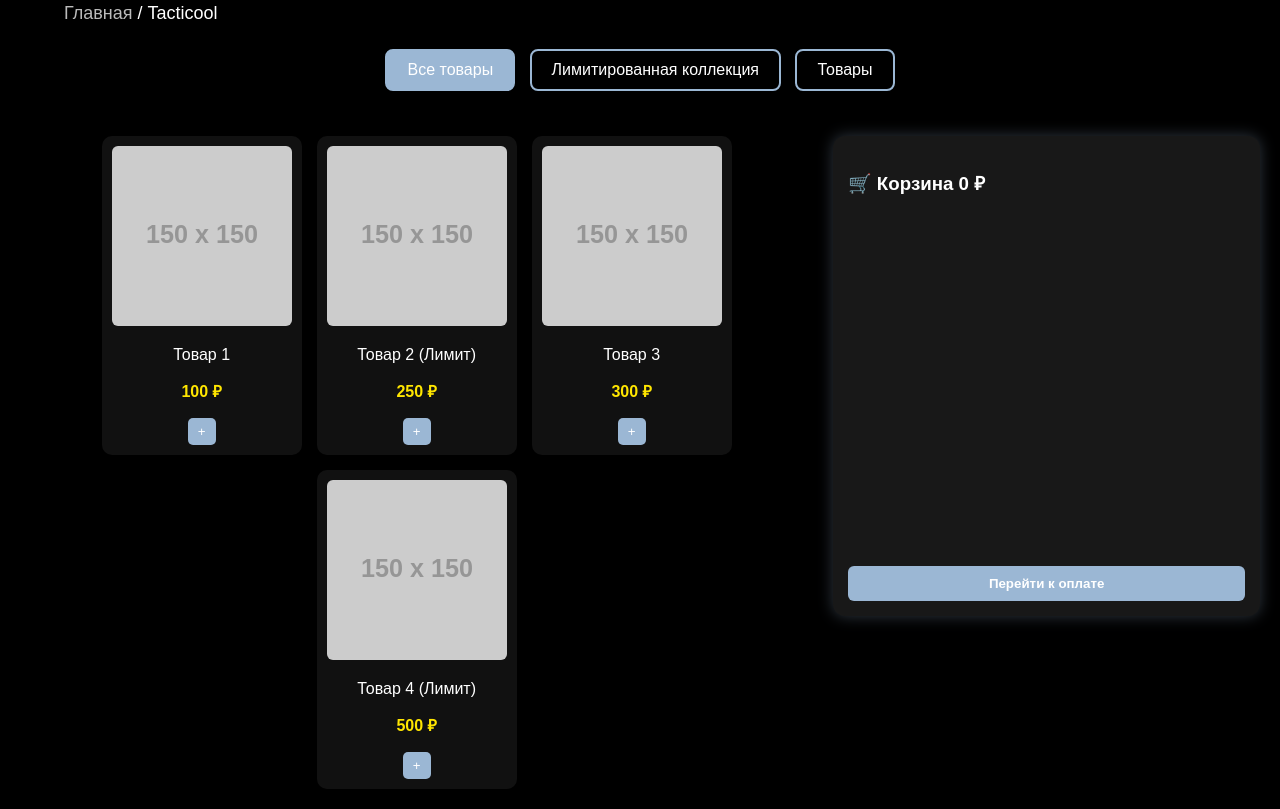
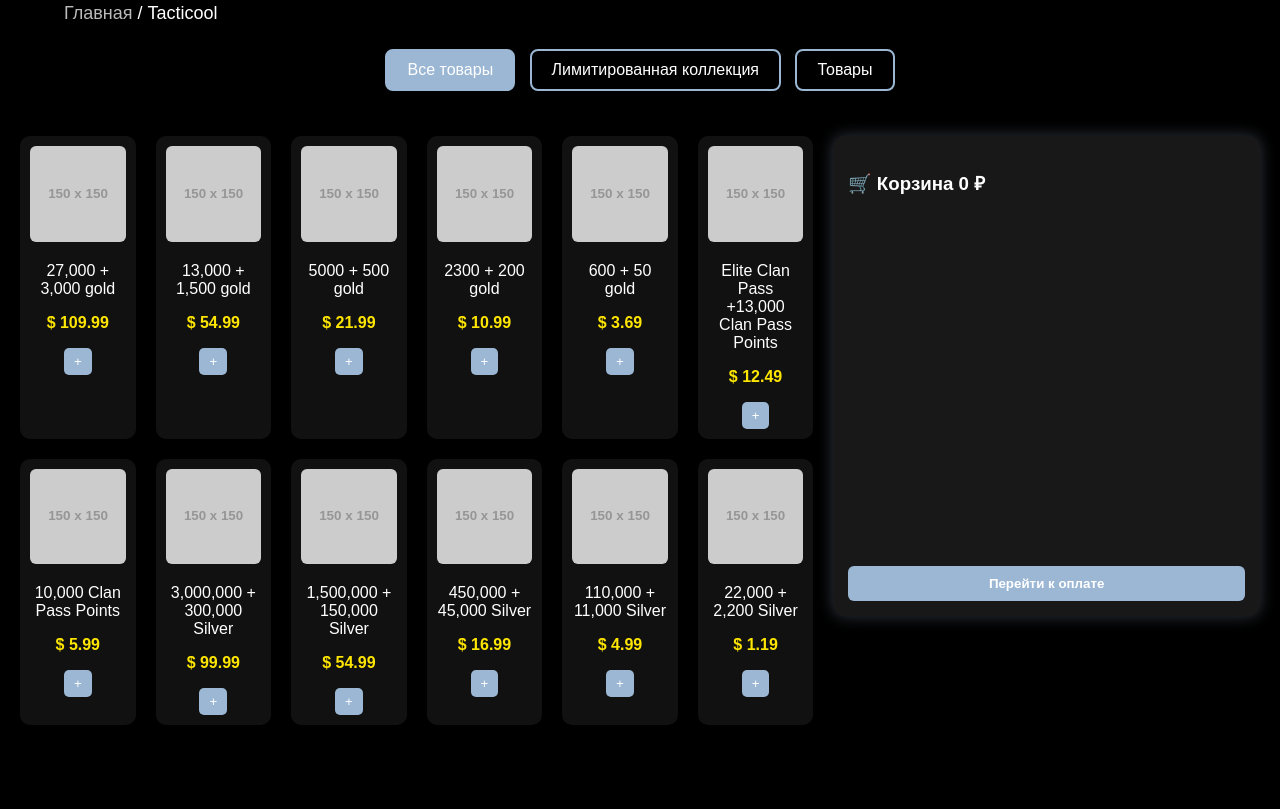
Before and after one commit to DonateTeam/DonateTeam, a plain HTML site: page index.html in a window 1280 px wide. Shown: the part 387-1196 px from the top of the page. After the commit the page ends 1132 px from the top, so only its background shows below. Drawn offline with Linux system fonts and the light colour scheme; placeholder pictures from the web are drawn by us.

Commit message:
Update index.html

```diff
--- a/index.html
+++ b/index.html
@@ -11,17 +11,17 @@
       font-family: Arial, sans-serif;
       margin: 0;
       padding: 0;
-      min-height: 100vh; /* убираем белый фон снизу */
+      min-height: 100vh;
     }
 
     .header img {
       display: block;
       width: 95%;
       max-width: 1400px;
-      height: 350px; /* фиксированная высота */
-      object-fit: cover; /* картинка не искажается, обрезается */
+      height: 350px;
+      object-fit: cover;
       margin: 20px auto;
-      border-radius: 25px; /* скруглённые края */
+      border-radius: 25px;
     }
 
     .breadcrumb {
@@ -71,18 +71,16 @@
     }
 
     .products {
-      display: flex;
-      flex-wrap: wrap;
-      gap: 15px;
+      display: grid;
+      grid-template-columns: repeat(6, 1fr); /* 6 в ряд */
+      gap: 20px;
       flex: 2;
-      justify-content: center;
     }
 
     .product {
       background: #111;
       padding: 10px;
       border-radius: 10px;
-      width: 180px;
       text-align: center;
       transition: 0.3s;
     }
@@ -178,28 +176,87 @@
 
   <div class="shop-container">
     <div class="products">
-      <div class="product" data-category="regular" data-name="Товар 1" data-price="100">
+      <div class="product" data-category="regular" data-name="27,000 + 3,000 gold" data-price="109.99">
         <img src="https://via.placeholder.com/150" />
-        <p>Товар 1</p>
-        <p class="price">100 ₽</p>
+        <p>27,000 + 3,000 gold</p>
+        <p class="price">$ 109.99</p>
         <button class="add-to-cart">+</button>
       </div>
-      <div class="product" data-category="limited" data-name="Товар 2" data-price="250">
+
+      <div class="product" data-category="regular" data-name="13,000 + 1,500 gold" data-price="54.99">
         <img src="https://via.placeholder.com/150" />
-        <p>Товар 2 (Лимит)</p>
-        <p class="price">250 ₽</p>
+        <p>13,000 + 1,500 gold</p>
+        <p class="price">$ 54.99</p>
         <button class="add-to-cart">+</button>
       </div>
-      <div class="product" data-category="regular" data-name="Товар 3" data-price="300">
+
+      <div class="product" data-category="regular" data-name="5000 + 500 gold" data-price="21.99">
         <img src="https://via.placeholder.com/150" />
-        <p>Товар 3</p>
-        <p class="price">300 ₽</p>
+        <p>5000 + 500 gold</p>
+        <p class="price">$ 21.99</p>
         <button class="add-to-cart">+</button>
       </div>
-      <div class="product" data-category="limited" data-name="Товар 4" data-price="500">
+
+      <div class="product" data-category="regular" data-name="2300 + 200 gold" data-price="10.99">
         <img src="https://via.placeholder.com/150" />
-        <p>Товар 4 (Лимит)</p>
-        <p class="price">500 ₽</p>
+        <p>2300 + 200 gold</p>
+        <p class="price">$ 10.99</p>
+        <button class="add-to-cart">+</button>
+      </div>
+
+      <div class="product" data-category="regular" data-name="600 + 50 gold" data-price="3.69">
+        <img src="https://via.placeholder.com/150" />
+        <p>600 + 50 gold</p>
+        <p class="price">$ 3.69</p>
+        <button class="add-to-cart">+</button>
+      </div>
+
+      <div class="product" data-category="regular" data-name="Elite Clan Pass +13,000 Clan Pass Points" data-price="12.49">
+        <img src="https://via.placeholder.com/150" />
+        <p>Elite Clan Pass +13,000 Clan Pass Points</p>
+        <p class="price">$ 12.49</p>
+        <button class="add-to-cart">+</button>
+      </div>
+
+      <div class="product" data-category="regular" data-name="10,000 Clan Pass Points" data-price="5.99">
+        <img src="https://via.placeholder.com/150" />
+        <p>10,000 Clan Pass Points</p>
+        <p class="price">$ 5.99</p>
+        <button class="add-to-cart">+</button>
+      </div>
+
+      <div class="product" data-category="regular" data-name="3,000,000 + 300,000 Silver" data-price="99.99">
+        <img src="https://via.placeholder.com/150" />
+        <p>3,000,000 + 300,000 Silver</p>
+        <p class="price">$ 99.99</p>
+        <button class="add-to-cart">+</button>
+      </div>
+
+      <div class="product" data-category="regular" data-name="1,500,000 + 150,000 Silver" data-price="54.99">
+        <img src="https://via.placeholder.com/150" />
+        <p>1,500,000 + 150,000 Silver</p>
+        <p class="price">$ 54.99</p>
+        <button class="add-to-cart">+</button>
+      </div>
+
+      <div class="product" data-category="regular" data-name="450,000 + 45,000 Silver" data-price="16.99">
+        <img src="https://via.placeholder.com/150" />
+        <p>450,000 + 45,000 Silver</p>
+        <p class="price">$ 16.99</p>
+        <button class="add-to-cart">+</button>
+      </div>
+
+      <div class="product" data-category="regular" data-name="110,000 + 11,000 Silver" data-price="4.99">
+        <img src="https://via.placeholder.com/150" />
+        <p>110,000 + 11,000 Silver</p>
+        <p class="price">$ 4.99</p>
+        <button class="add-to-cart">+</button>
+      </div>
+
+      <div class="product" data-category="regular" data-name="22,000 + 2,200 Silver" data-price="1.19">
+        <img src="https://via.placeholder.com/150" />
+        <p>22,000 + 2,200 Silver</p>
+        <p class="price">$ 1.19</p>
         <button class="add-to-cart">+</button>
       </div>
     </div>
@@ -231,13 +288,13 @@
       });
 
       function updateTotal() {
-        cartTotal.textContent = total + " ₽";
+        cartTotal.textContent = "$ " + total.toFixed(2);
       }
 
       function addToCart(name, price) {
         const item = document.createElement("div");
         item.classList.add("cart-item");
-        item.innerHTML = `${name} - ${price} ₽ <button>✖</button>`;
+        item.innerHTML = `${name} - $${price.toFixed(2)} <button>✖</button>`;
         item.querySelector("button").addEventListener("click", () => {
           total -= price;
           item.remove();
@@ -251,7 +308,7 @@
       document.querySelectorAll(".add-to-cart").forEach(btn => {
         btn.addEventListener("click", e => {
           const product = e.target.closest(".product");
-          addToCart(product.dataset.name, parseInt(product.dataset.price));
+          addToCart(product.dataset.name, parseFloat(product.dataset.price));
         });
       });
     });
```
